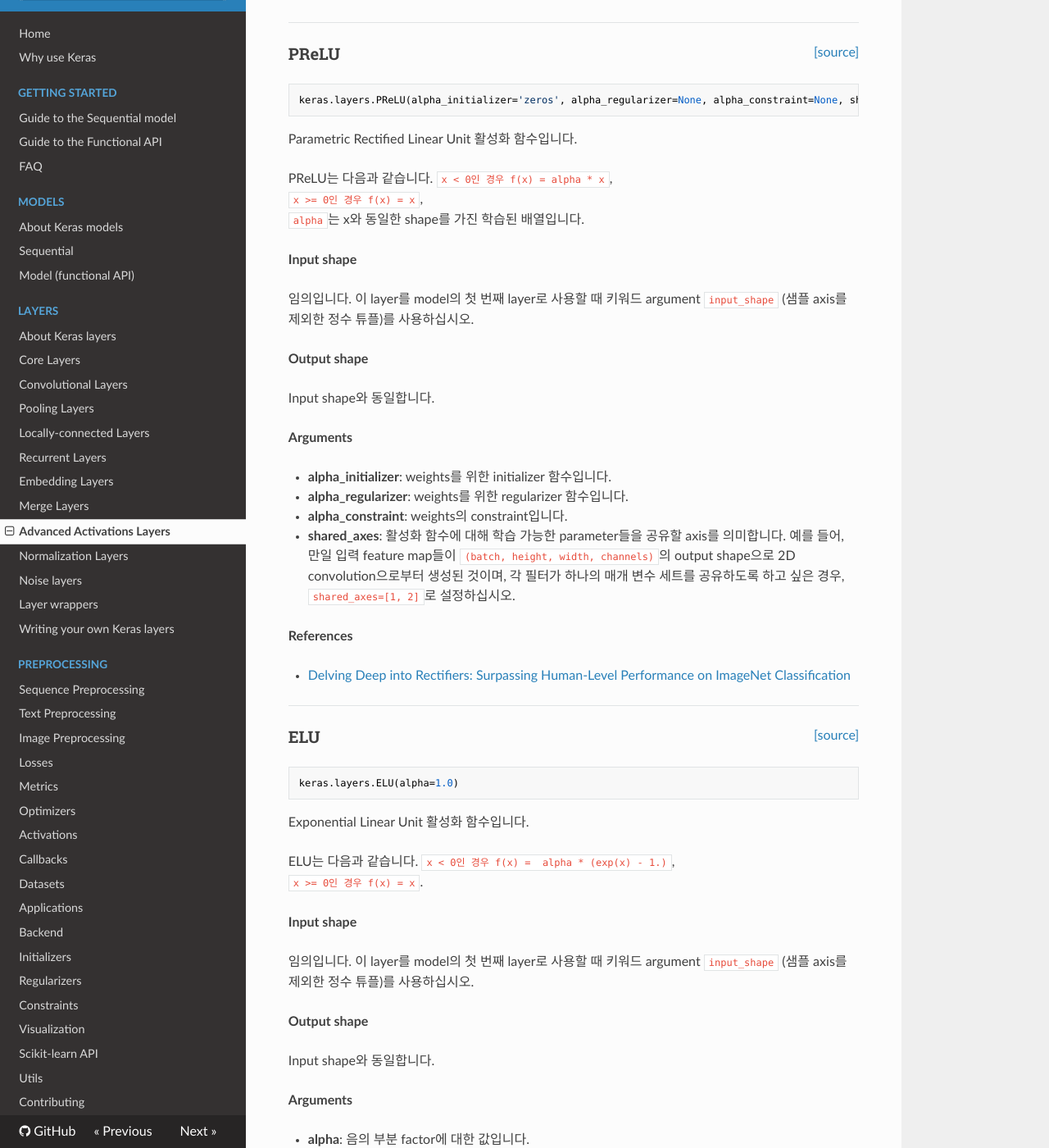
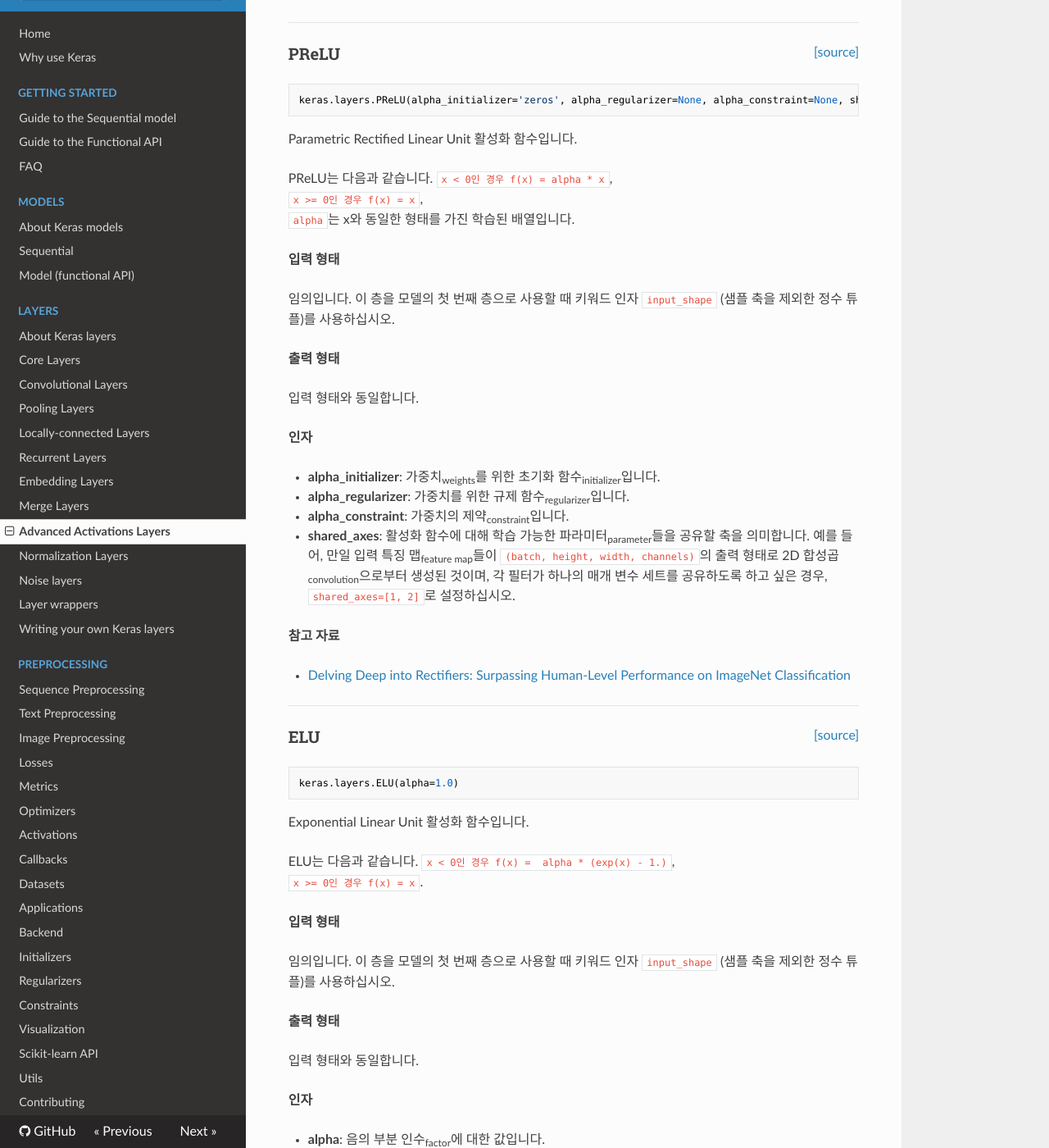
Before and after one commit to keras-team/keras-docs-ko, an MkDocs documentation site: the page built from sources/layers/advanced-activations.md, in a window 1280 px wide and 1400 px high, scrolled down 709 px. Shown: the whole window at 82% size. Built offline with MkDocs 1.6.1, drawn with Linux system fonts in a browser that asks for light colours; nearby versions of some CDN libraries; some of the changed text lies outside the part shown.

Commit message:
Translate words in advanced-activations.md

````diff
--- a/sources/layers/advanced-activations.md
+++ b/sources/layers/advanced-activations.md
@@ -5,25 +5,25 @@
 keras.layers.LeakyReLU(alpha=0.3)
 ```
 
-ReLU(Rectified Linear Unit) 활성화 함수의 leaky version입니다.
+Leaky rectified linear unit 활성화 함수입니다.
 
-Unit이 활성화되지 않는 경우 작은 gradient를 허용합니다.
+유닛<sub>Unit</sub>이 활성화되지 않는 경우 작은 그래디언트<sub>gradient</sub>를 허용합니다.
 `x < 0인 경우 f(x) = alpha * x`,
 `x >= 0인 경우 f(x) = x`.
 
-__Input shape__
+__입력 형태__
 
-임의입니다. 이 layer를 model의 첫 번째 layer로 사용할 때 키워드 argument `input_shape` (샘플 axis를 제외한 정수 튜플)를 사용하십시오.
+임의입니다. 이 층<sub>layer</sub>을 모델<sub>model</sub>의 첫 번째 층으로 사용할 때 키워드 인자<sub>argument</sub> `input_shape` (샘플 축<sub>axis</sub>을 제외한 정수 튜플)를 사용하십시오.
 
-__Output shape__
+__출력 형태__
 
-Input shape와 동일합니다.
+입력 형태와 동일합니다.
 
-__Arguments__
+__인자__
 
 - __alpha__: 음이 아닌 부동소수. 음의 부분 기울기 계수입니다.
 
-__References__
+__참고 자료__
 
 - [Rectifier Nonlinearities Improve Neural Network Acoustic Models](
    https://ai.stanford.edu/~amaas/papers/relu_hybrid_icml2013_final.pdf)
@@ -42,24 +42,24 @@ Parametric Rectified Linear Unit 활성화 함수입니다.
 PReLU는 다음과 같습니다.
 `x < 0인 경우 f(x) = alpha * x`,
 `x >= 0인 경우 f(x) = x`,
-`alpha`는 x와 동일한 shape를 가진 학습된 배열입니다.
+`alpha`는 x와 동일한 형태를 가진 학습된 배열입니다.
 
-__Input shape__
+__입력 형태__
 
-임의입니다. 이 layer를 model의 첫 번째 layer로 사용할 때 키워드 argument `input_shape` (샘플 axis를 제외한 정수 튜플)를 사용하십시오.
+임의입니다. 이 층을 모델의 첫 번째 층으로 사용할 때 키워드 인자 `input_shape` (샘플 축을 제외한 정수 튜플)를 사용하십시오.
 
-__Output shape__
+__출력 형태__
 
-Input shape와 동일합니다.
+입력 형태와 동일합니다.
 
-__Arguments__
+__인자__
 
-- __alpha_initializer__: weights를 위한 initializer 함수입니다.
-- __alpha_regularizer__: weights를 위한 regularizer 함수입니다.
-- __alpha_constraint__: weights의 constraint입니다.
-- __shared_axes__: 활성화 함수에 대해 학습 가능한 parameter들을 공유할 axis를 의미합니다. 예를 들어, 만일 입력 feature map들이 `(batch, height, width, channels)`의 output shape으로 2D convolution으로부터 생성된 것이며, 각 필터가 하나의 매개 변수 세트를 공유하도록 하고 싶은 경우, `shared_axes=[1, 2]`로 설정하십시오.
+- __alpha_initializer__: 가중치<sub>weights</sub>를 위한 초기화 함수<sub>initializer</sub>입니다.
+- __alpha_regularizer__: 가중치를 위한 규제 함수<sub>regularizer</sub>입니다.
+- __alpha_constraint__: 가중치의 제약<sub>constraint</sub>입니다.
+- __shared_axes__: 활성화 함수에 대해 학습 가능한 파라미터<sub>parameter</sub>들을 공유할 축을 의미합니다. 예를 들어, 만일 입력 특징 맵<sub>feature map</sub>들이 `(batch, height, width, channels)`의 출력 형태로 2D 합성곱<sub>convolution</sub>으로부터 생성된 것이며, 각 필터가 하나의 매개 변수 세트를 공유하도록 하고 싶은 경우, `shared_axes=[1, 2]`로 설정하십시오.
 
-__References__
+__참고 자료__
 
 - [Delving Deep into Rectifiers: Surpassing Human-Level Performance on
    ImageNet Classification](https://arxiv.org/abs/1502.01852)
@@ -79,19 +79,19 @@ ELU는 다음과 같습니다.
 `x < 0인 경우 f(x) =  alpha * (exp(x) - 1.)`,
 `x >= 0인 경우 f(x) = x`.
 
-__Input shape__
+__입력 형태__
 
-임의입니다. 이 layer를 model의 첫 번째 layer로 사용할 때 키워드 argument `input_shape` (샘플 axis를 제외한 정수 튜플)를 사용하십시오.
+임의입니다. 이 층을 모델의 첫 번째 층으로 사용할 때 키워드 인자 `input_shape` (샘플 축을 제외한 정수 튜플)를 사용하십시오.
 
-__Output shape__
+__출력 형태__
 
-Input shape와 동일합니다.
+입력 형태와 동일합니다.
 
-__Arguments__
+__인자__
 
-- __alpha__: 음의 부분 factor에 대한 값입니다.
+- __alpha__: 음의 부분 인수<sub>factor</sub>에 대한 값입니다.
 
-__References__
+__참고 자료__
 
 - [Fast and Accurate Deep Network Learning by Exponential Linear Units
    (ELUs)](https://arxiv.org/abs/1511.07289v1)
@@ -111,19 +111,19 @@ ThresholdedReLU는 다음과 같습니다.
 `x > theta인 경우 f(x) = x`,
 `그렇지 않은 경우 f(x) = 0`.
 
-__Input shape__
+__입력 형태__
 
-임의입니다. 이 layer를 model의 첫 번째 layer로 사용할 때 키워드 argument `input_shape` (샘플 axis를 제외한 정수 튜플)를 사용하십시오.
+임의입니다. 이 층을 모델의 첫 번째 층으로 사용할 때 키워드 인자 `input_shape` (샘플 축을 제외한 정수 튜플)를 사용하십시오.
 
-__Output shape__
+__출력 형태__
 
-Input shape와 동일합니다.
+입력 형태와 동일합니다.
 
-__Arguments__
+__인자__
 
 - __theta__: 음이 아닌 부동소수. 활성화가 이루어지는 임계값 위치입니다.
 
-__References__
+__참고 자료__
 
 - [Zero-Bias Autoencoders and the Benefits of Co-Adapting Features](
    https://arxiv.org/abs/1402.3337)
@@ -139,17 +139,17 @@ keras.layers.Softmax(axis=-1)
 
 Softmax 활성화 함수입니다.
 
-__Input shape__
+__입력 형태__
 
-임의입니다. 이 layer를 model의 첫 번째 layer로 사용할 때 키워드 argument `input_shape` (샘플 axis를 제외한 정수 튜플)를 사용하십시오.
+임의입니다. 이 층을 모델의 첫 번째 층으로 사용할 때 키워드 인자 `input_shape` (샘플 축을 제외한 정수 튜플)를 사용하십시오.
 
-__Output shape__
+__출력 형태__
 
-Input shape와 동일합니다.
+입력 형태와 동일합니다.
 
-__Arguments__
+__인자__
 
-- __axis__: softmax normalization가 적용되는 축의 정숫값.
+- __axis__: softmax 정규화<sub>normalization</sub>가 적용되는 축의 정숫값.
 
 ----
 
@@ -162,22 +162,22 @@ keras.layers.ReLU(max_value=None, negative_slope=0.0, threshold=0.0)
 
 Rectified Linear Unit 활성화 함수입니다.
 
-디폴트 인수들을 사용하면 element-wise `max(x, 0)`를 반환합니다.
+디폴트 인수들을 사용하면 원소별로 연산된<sub>element-wise</sub> `max(x, 0)`를 반환합니다.
 
 다른 인수를 사용하면 다음과 같습니다.
 `x >= max_value`인 경우 `f(x) = max_value`,
 `threshold <= x < max_value`인 경우 `f(x) = x`,
 그렇지 않은 경우 `f(x) = negative_slope * (x - threshold)`.
 
-__Input shape__
+__입력 형태__
 
-임의입니다. 이 layer를 model의 첫 번째 layer로 사용할 때 키워드 argument `input_shape` (샘플 axis를 제외한 정수 튜플)를 사용하십시오.
+임의입니다. 이 층을 모델의 첫 번째 층으로 사용할 때 키워드 인자 `input_shape` (샘플 축을 제외한 정수 튜플)를 사용하십시오.
 
-__Output shape__
+__출력 형태__
 
-Input shape와 동일합니다.
+입력 형태와 동일합니다.
 
-__Arguments__
+__인자__
 
 - __max_value__: 음이 아닌 부동소수. 최대 활성화 값을 의미합니다.
 - __negative_slope__: 음이 아닌 부동소수. 음의 부분 기울기 계수입니다.
````
